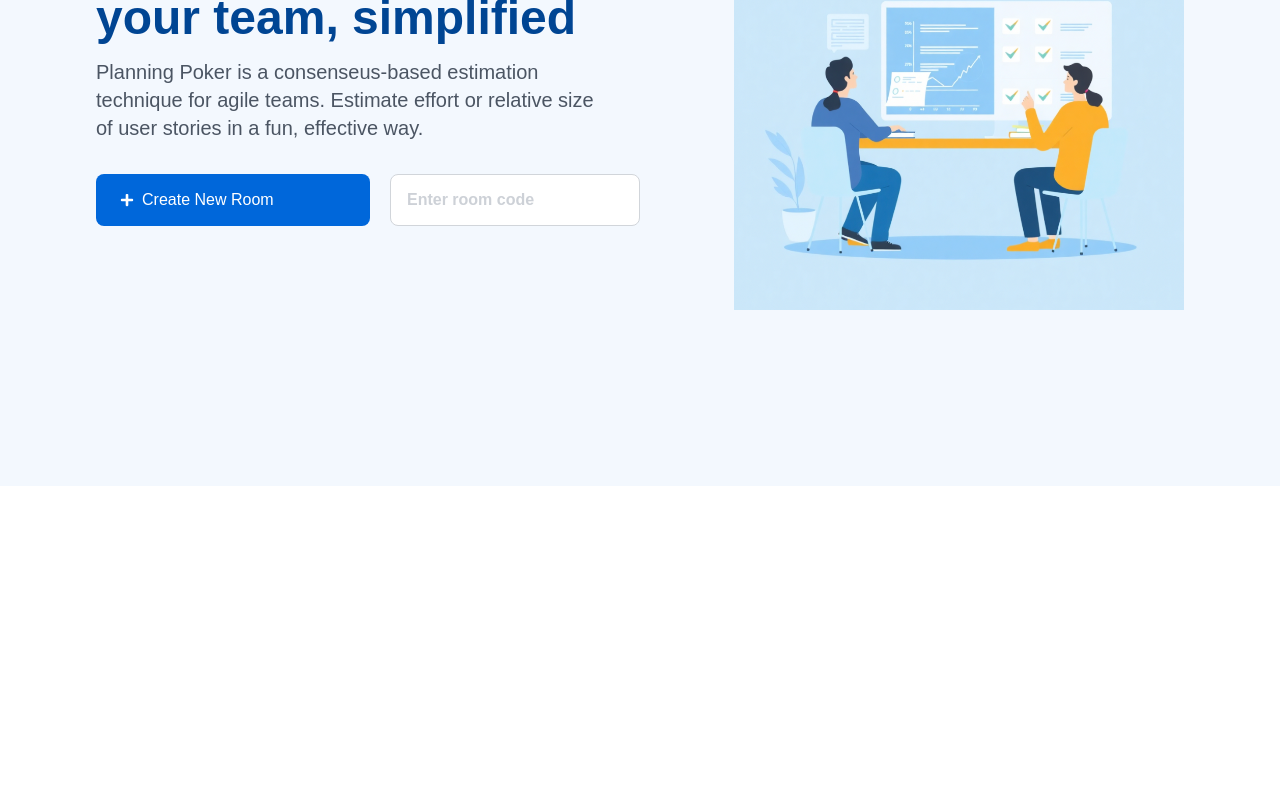
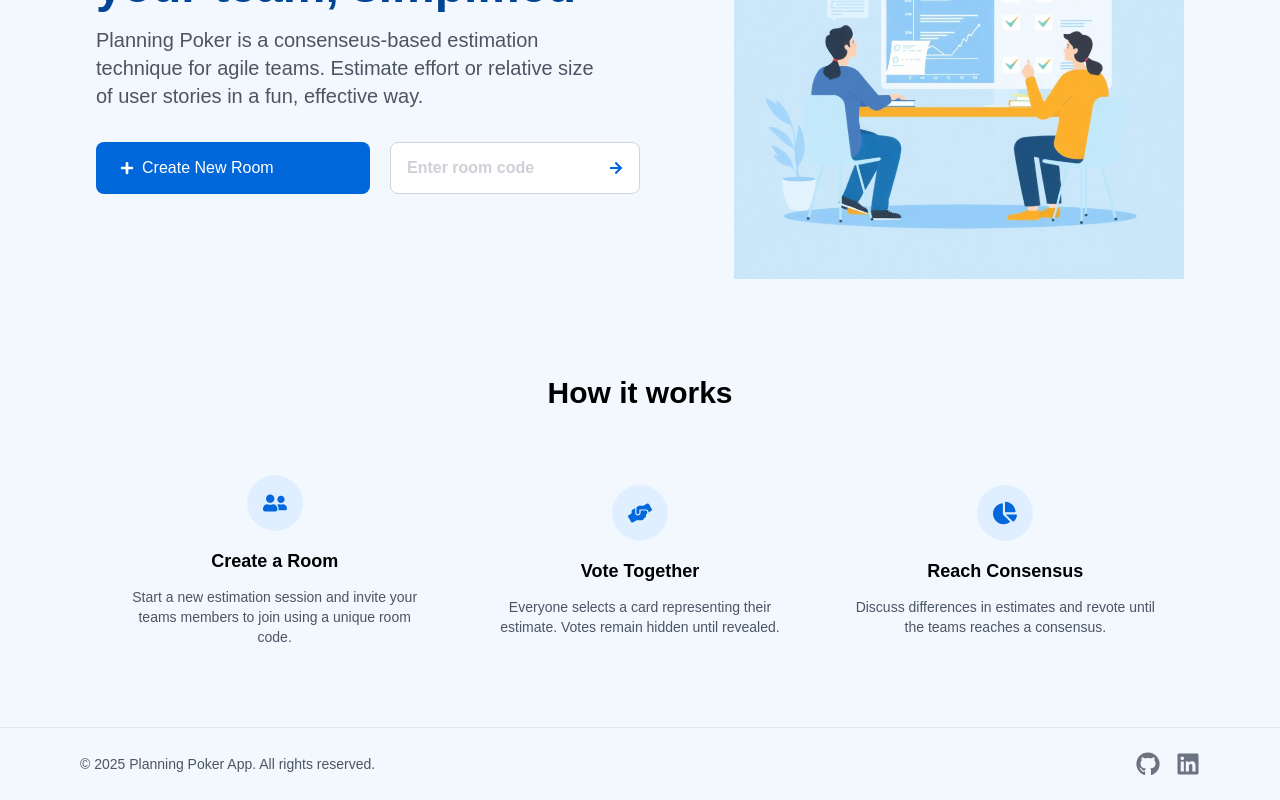
Before and after one commit to malvezzidatr/planning-poker, a Next.js app: page / in a window 1280 px wide. Shown: the part 314-1114 px from the top of the page. Before the commit the page ends 800 px from the top, so only its background shows below. Built offline with nearby package versions, Linux system fonts and the light colour scheme; no server answers.

Commit message:
Add HelpfulCard and Footer components, enhance Home page layout, and update socket connection for local development

```diff
--- a/package.json
+++ b/package.json
@@ -16,6 +16,7 @@
     "react-dom": "19.1.0",
     "react-icons": "^5.5.0",
     "socket.io-client": "^4.8.1",
+    "tailwind-variants": "^1.0.0",
     "uuid": "^11.1.0"
   },
   "devDependencies": {
--- a/src/app/page.tsx
+++ b/src/app/page.tsx
@@ -9,10 +9,11 @@ import { Input } from "@/components/Input/Input";
 import { JoinRoomModal } from "@/components/JoinRoomModal/JoinRoomModal";
 import { CreateRoomModal } from "@/components/CreateRoomModal/CreateRoomModal";
 import socket from "@/lib/socket";
+import { HelpfulCard } from "@/components/HelpfulCard/HelpfulCard";
+import { Footer } from "@/components/Footer/footer";
 
 export default function Home() {
   const router = useRouter();
-  const [roomInput, setRoomInput] = useState("");
   const [isCreateRoomModalOpen, setIsCreateRoomModalOpen] = useState(false);
   const [isJoinRoomModalOpen, setIsJoinRoomModalOpen] = useState(false);
   const [roomCode, setRoomCode] = useState("");
@@ -38,19 +39,28 @@ export default function Home() {
   };
 
   return (
-    <div className="min-h-screen bg-gray-300 flex">
+    <div className="min-h-screen bg-[#F3F8FE] flex flex-col">
       <Header />
-      <div className="bg-[#F3F8FE] px-24 flex items-center justify-between w-full">
+      <div className="bg-[#F3F8FE] px-24 py-24 mt-12 flex items-center justify-between w-full">
         <div className="w-1/2">
           <h1 className="text-[#004593] font-bold text-5xl mb-4">Estimate tasks with your team, simplified</h1>
           <p className="text-[#4B5563] text-xl w-11/12">Planning Poker is a consenseus-based estimation technique for agile teams. Estimate effort or relative size of user stories in a fun, effective way.</p>
           <div className="mt-8 flex gap-5">
             <Button full onClick={() => setIsCreateRoomModalOpen(true)} text="Create New Room" iconName="plus" />
-            <Input onKeyDown={handleKeyDown} value={roomCode} setValue={setRoomCode} placeholder="Enter room code" />
+            <Input onClickIcon={() => setIsJoinRoomModalOpen(true)} iconName="arrowRight" onKeyDown={handleKeyDown} value={roomCode} setValue={setRoomCode} placeholder="Enter room code" />
           </div>
         </div>
         <Image width={450} height={450} alt="teste" src={'/Image_home.png'} />
       </div>
+      <div className="flex flex-col w-full justify-center items-center text-black">
+        <p className="text-3xl font-bold mb-10">How it works</p>
+        <div className="flex items-center gap-2 justify-between w-full px-24 mb-14">
+          <HelpfulCard iconName="groupOfUsers" title="Create a Room" description="Start a new estimation session and invite your teams members to join using a unique room code." />
+          <HelpfulCard iconName="handTogether" title="Vote Together" description="Everyone selects a card representing their estimate. Votes remain hidden until revealed." />
+          <HelpfulCard iconName="chartPie" title="Reach Consensus" description="Discuss differences in estimates and revote until the teams reaches a consensus." />
+        </div>
+      </div>
+      <Footer />
       <JoinRoomModal
         onClose={() => setIsJoinRoomModalOpen(false)}
         isOpen={isJoinRoomModalOpen}
--- a/src/app/room/[roomId]/page.tsx
+++ b/src/app/room/[roomId]/page.tsx
@@ -194,7 +194,6 @@ export default function RoomPage() {
   const joinRoom = (username: string) => {
     localStorage.setItem("username", username);
     setUsername(username);
-    console.log(username);
     socket.emit("joinRoom", { roomId: roomId, username });
     setIsOpenModalJoinRoom(false);
   };
@@ -244,7 +243,7 @@ export default function RoomPage() {
               </div>
               <div className="bg-white w-full rounded-lg shadow-sm p-6 mt-8">
                 <p>Select Vote</p>
-                <div className="flex gap-4 mt-4">
+                <div className="flex justify-between mt-4">
                   {["1", "2", "3", "5", "8", "13", "21", "?"].map((value) => (
                     <Card selectedCard={card} value={value} key={value} onClick={() => submitVote(value)} />
                   ))}
--- /dev/null
+++ b/src/components/Footer/footer.tsx
@@ -0,0 +1,17 @@
+import Icon from "../Icon/Icon"
+
+export const Footer = () => {
+  return (
+    <div className="bg-[#F3F8FE] px-20 flex justify-between items-center py-6 border-t border-gray-200">
+      <p className="text-gray-600 text-sm">© 2025 Planning Poker App. All rights reserved.</p>
+      <div className="flex gap-4">
+        <a href="">
+          <Icon name="github" color="#6B7280"/>
+        </a>
+        <a href="">
+          <Icon name="linkedin" color="#6B7280"/>
+        </a>
+      </div>
+    </div>
+  )
+}
--- /dev/null
+++ b/src/components/HelpfulCard/HelpfulCard.tsx
@@ -0,0 +1,23 @@
+import Icon, { IconName } from "../Icon/Icon"
+
+interface IHelpfulCardProps {
+  iconName: IconName;
+  title: string;
+  description: string;
+}
+
+export const HelpfulCard = ({
+  iconName,
+  title,
+  description
+}: IHelpfulCardProps) => {
+  return (
+    <div className="flex flex-col items-center justify-center p-6 rounded-lg w-full max-w-sm">
+      <div className="w-14 h-14 bg-[#E0EFFF] rounded-full flex items-center justify-center mb-4">
+        <Icon color="#0368DB" name={iconName} />
+      </div>
+      <p className="text-lg font-semibold mb-3">{title}</p>
+      <p className="text-sm text-gray-600 text-center">{description}</p>
+    </div>
+  )
+}
--- a/src/components/Input/Input.tsx
+++ b/src/components/Input/Input.tsx
@@ -1,12 +1,12 @@
-import { label } from "framer-motion/client";
 import Icon, { IconName } from "../Icon/Icon";
-
+import React from "react";
 interface InputProps extends React.InputHTMLAttributes<HTMLInputElement> {
   value: string;
   setValue: React.Dispatch<React.SetStateAction<string>>;
   labelText?: string;
   full?: boolean;
   iconName?: IconName;
+  onClickIcon?: () => void;
 }
 
 export const Input = ({
@@ -16,6 +16,7 @@ export const Input = ({
   labelText,
   full,
   iconName,
+  onClickIcon,
   ...props
 }: InputProps) => {
   return (
@@ -32,7 +33,9 @@ export const Input = ({
           className=" bg-red w-10/12 h-full px-4 placeholder text-[#9BA3AF] outline-0 font-bold"
         />
         {iconName && (
-          <Icon className="cursor-pointer" name={iconName} size={14} color="#0067DA" />
+          <button onClick={onClickIcon} className="flex items-center justify-center h-full">
+            <Icon className="cursor-pointer" name={iconName} size={14} color="#0067DA" />
+          </button>
         )}
       </div>
     </div>
--- a/src/lib/socket.ts
+++ b/src/lib/socket.ts
@@ -1,11 +1,11 @@
 import { io } from "socket.io-client";
 
-const socket = io("https://planning-poker-server-55kj.onrender.com/", {
+// const socket = io("https://planning-poker-server-55kj.onrender.com/", {
+//   transports: ["websocket"],
+// });
+const socket = io("http://localhost:3001/", {
   transports: ["websocket"],
 });
-// const socket = io("http://localhost:3001/", {
-//   transports: ["websocket"],
-// });
 
 
 export default socket;
```
Also changed, not shown: src/components/Icon/Icon.tsx (+10 -0 lines), 1 other file (tests, documents, lock files or other folders).
